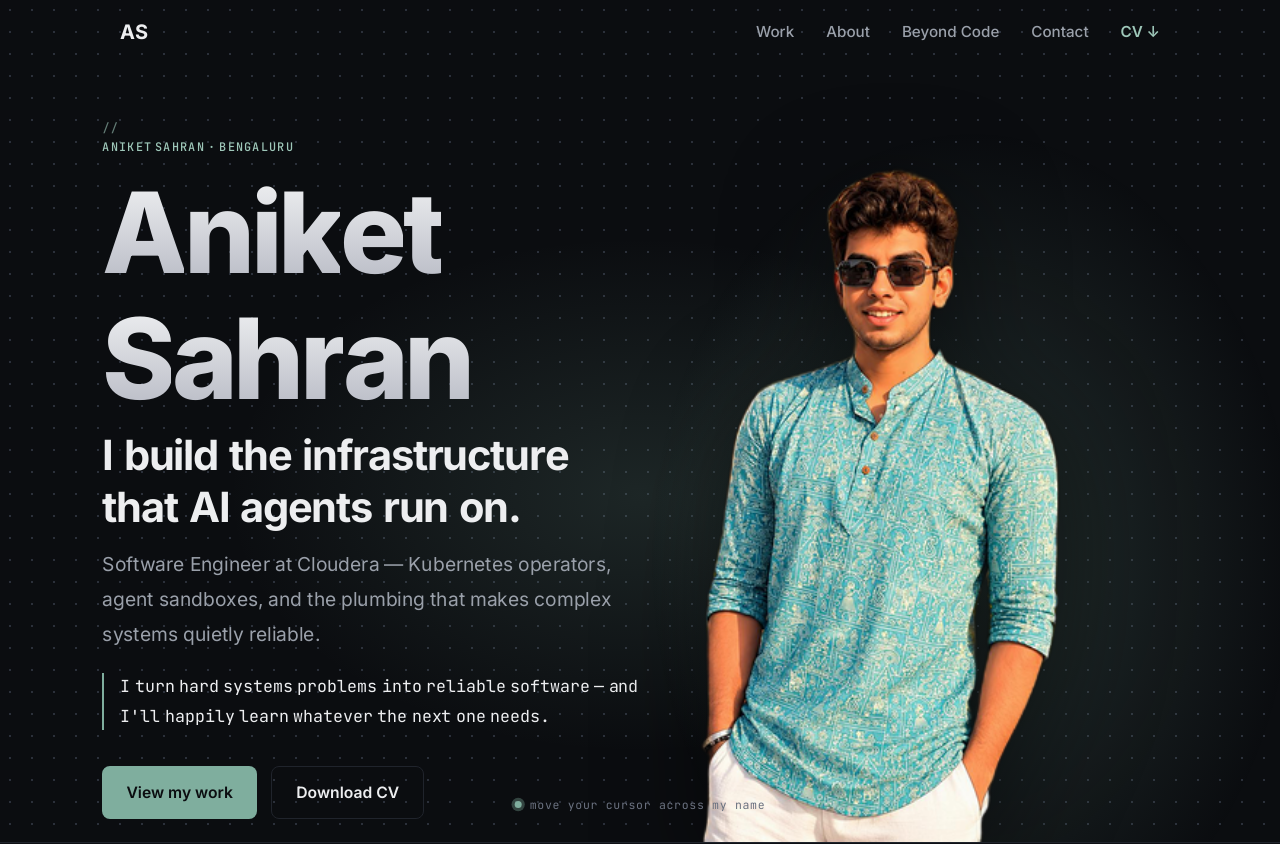
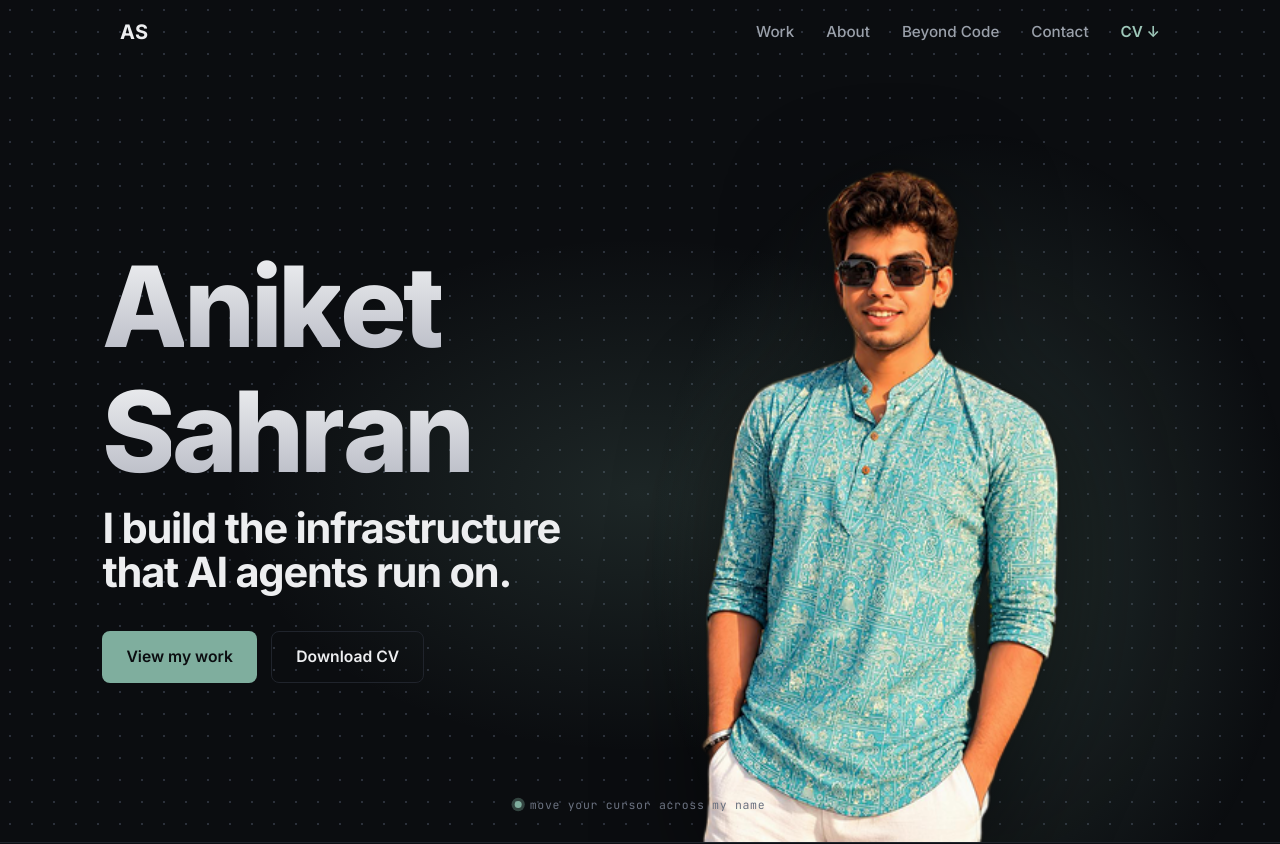
Before and after one commit to aniketsahran/aniket-portfolio, a React (Vite) app: page / in a window 1280 px wide. Shown: the top 844 px of the page. Built offline with nearby package versions, Linux system fonts and the light colour scheme.

Commit message:
feat: pare hero to name + one sentence + buttons; ISTE org as heading

```diff
--- a/src/sections/BeyondCode.jsx
+++ b/src/sections/BeyondCode.jsx
@@ -49,9 +49,9 @@ export default function BeyondCode() {
 
         <Reveal className="beyond__leadership">
           <div className="beyond__text">
-            <h3 className="beyond__org">{leadership.role}</h3>
+            <h3 className="beyond__org">{leadership.org}</h3>
             <p className="beyond__role">
-              {leadership.org} · {leadership.period}
+              {leadership.role} · {leadership.period}
             </p>
           </div>
           <ul className="beyond__items beyond__items--lead">
--- a/src/sections/Hero.jsx
+++ b/src/sections/Hero.jsx
@@ -21,27 +21,15 @@ export default function Hero() {
     <section className="hero dot-grid" aria-labelledby="hero-name">
       <div className="hero__inner">
         <div className="hero__copy">
-          <motion.p className="eyebrow hero__eyebrow" {...rise(0)}>
-            <InteractiveName text={profile.heroEyebrow} />
-          </motion.p>
-
-          <motion.div id="hero-name" className="hero__name" {...rise(0.06)}>
+          <motion.div id="hero-name" className="hero__name" {...rise(0)}>
             <InteractiveName text={profile.name} />
           </motion.div>
 
-          <motion.h1 className="hero__headline" {...rise(0.12)}>
-            <InteractiveName text={profile.heroHeadline} />
+          <motion.h1 className="hero__headline" {...rise(0.1)}>
+            {profile.heroHeadline}
           </motion.h1>
 
-          <motion.p className="hero__subline" {...rise(0.18)}>
-            <InteractiveName text={profile.heroSubline} />
-          </motion.p>
-
-          <motion.p className="hero__tagline" {...rise(0.24)}>
-            <InteractiveName text={profile.tagline} />
-          </motion.p>
-
-          <motion.div className="hero__ctas" {...rise(0.3)}>
+          <motion.div className="hero__ctas" {...rise(0.2)}>
             <MagneticButton href="#work" className="btn btn--primary">
               View my work
             </MagneticButton>
```
Also changed, not shown: 1 other file (tests, documents, lock files or other folders).
